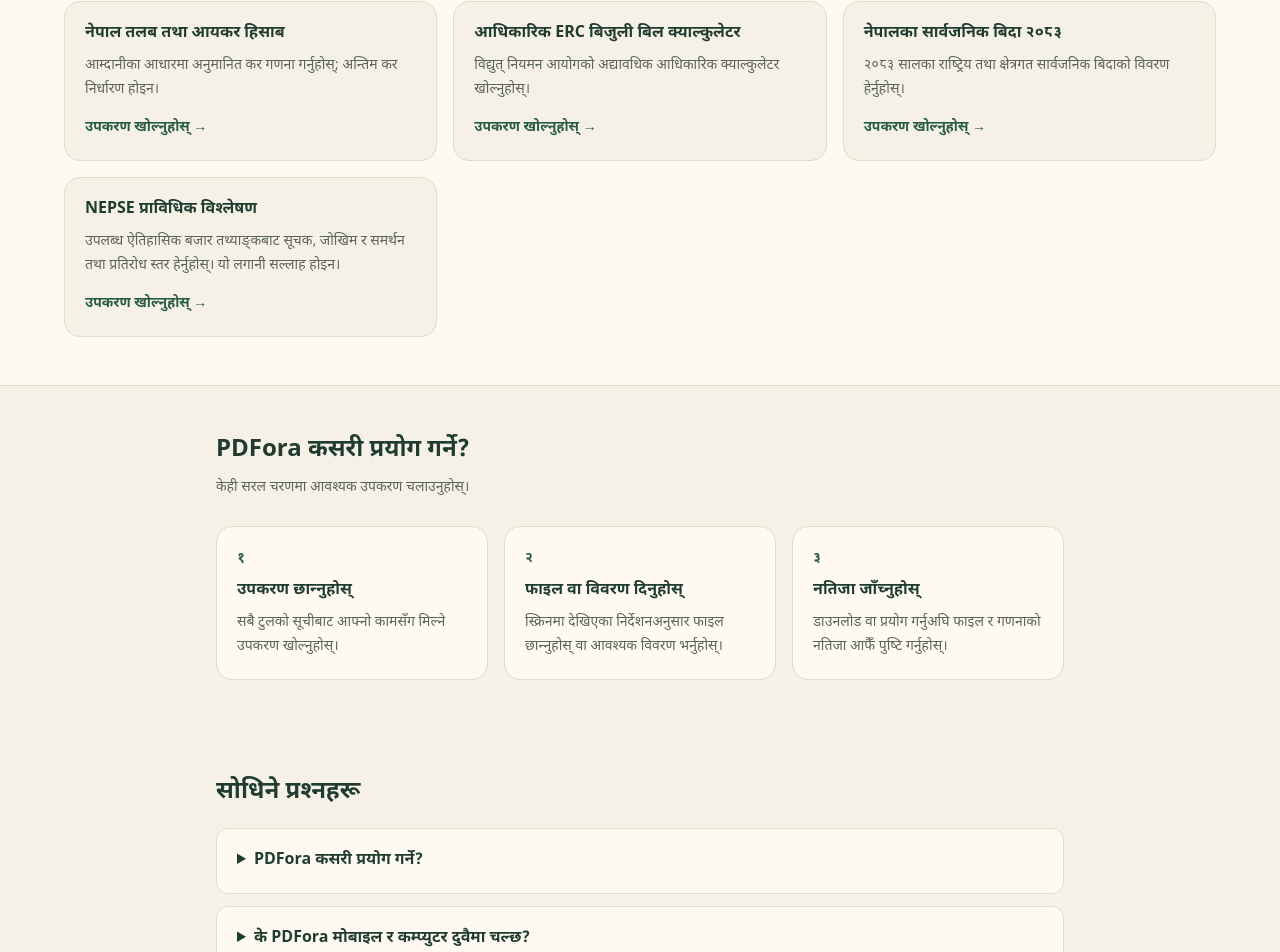
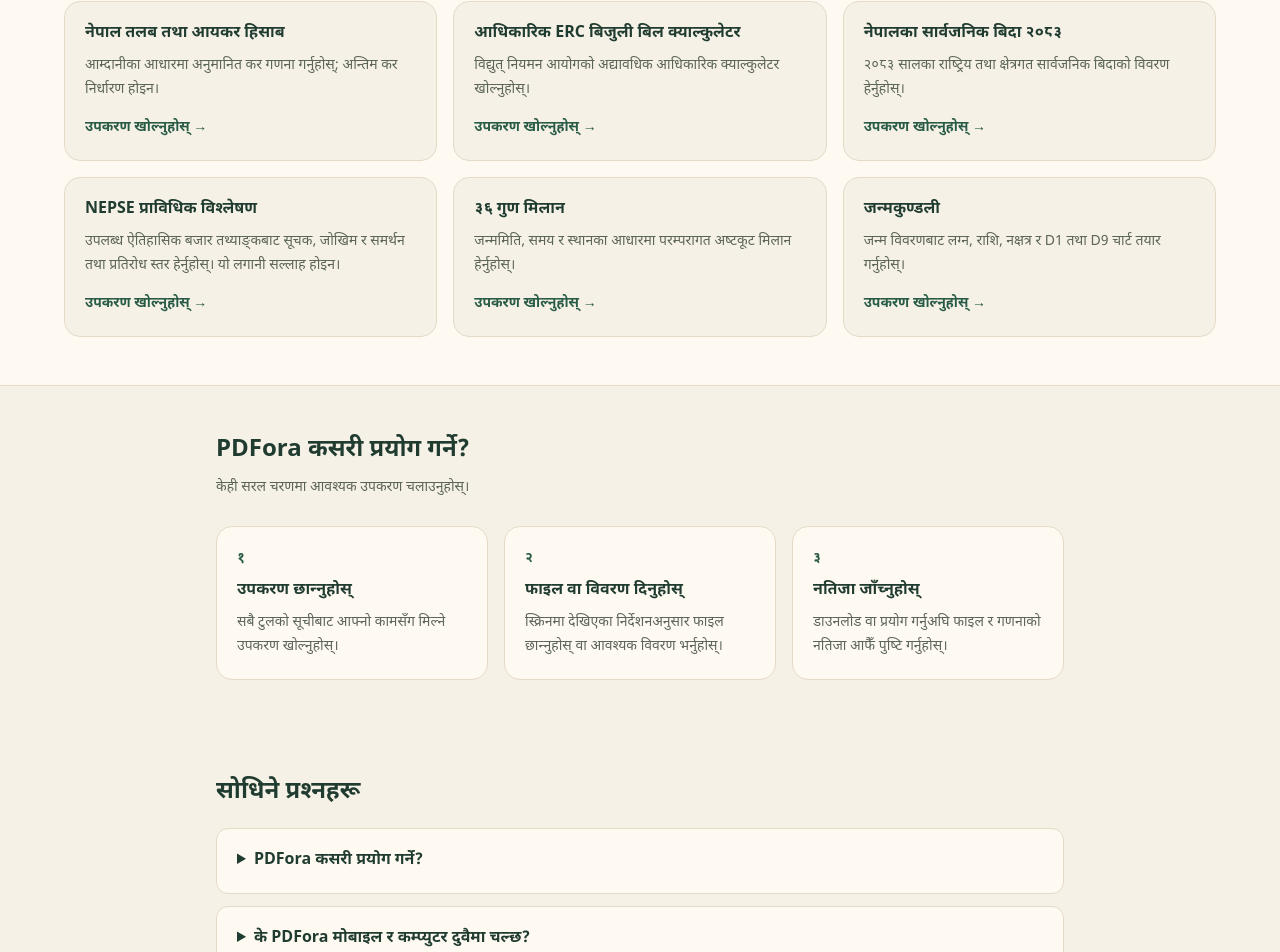
Before and after one commit to pokhrelniroj94-bot/PDFora, a Next.js app in the folder frontend/: page /ne in a window 1280 px wide. Shown: the part 1572-2524 px from the top of the page. Built offline with nearby package versions, Linux system fonts and the light colour scheme; no server answers.

Commit message:
Link restored Nepali astrology tools from the Nepali homepage

```diff
--- a/frontend/app/ne/page.tsx
+++ b/frontend/app/ne/page.tsx
@@ -33,6 +33,8 @@ const nepalTools = [
   { href: "/ne/tools/nepal-electricity-bill-calculator", title: "आधिकारिक ERC बिजुली बिल क्याल्कुलेटर", description: "विद्युत् नियमन आयोगको अद्यावधिक आधिकारिक क्याल्कुलेटर खोल्नुहोस्।" },
   { href: "/ne/tools/nepal-public-holidays-2083", title: "नेपालका सार्वजनिक बिदा २०८३", description: "२०८३ सालका राष्ट्रिय तथा क्षेत्रगत सार्वजनिक बिदाको विवरण हेर्नुहोस्।" },
   { href: "/ne/nepse-technical-analysis", title: "NEPSE प्राविधिक विश्लेषण", description: "उपलब्ध ऐतिहासिक बजार तथ्याङ्कबाट सूचक, जोखिम र समर्थन तथा प्रतिरोध स्तर हेर्नुहोस्। यो लगानी सल्लाह होइन।" },
+  { href: "/ne/nepali-guna-milan", title: "३६ गुण मिलान", description: "जन्ममिति, समय र स्थानका आधारमा परम्परागत अष्टकूट मिलान हेर्नुहोस्।" },
+  { href: "/ne/nepali-janma-kundali", title: "जन्मकुण्डली", description: "जन्म विवरणबाट लग्न, राशि, नक्षत्र र D1 तथा D9 चार्ट तयार गर्नुहोस्।" },
 ];
 
 const faqs = [
```
